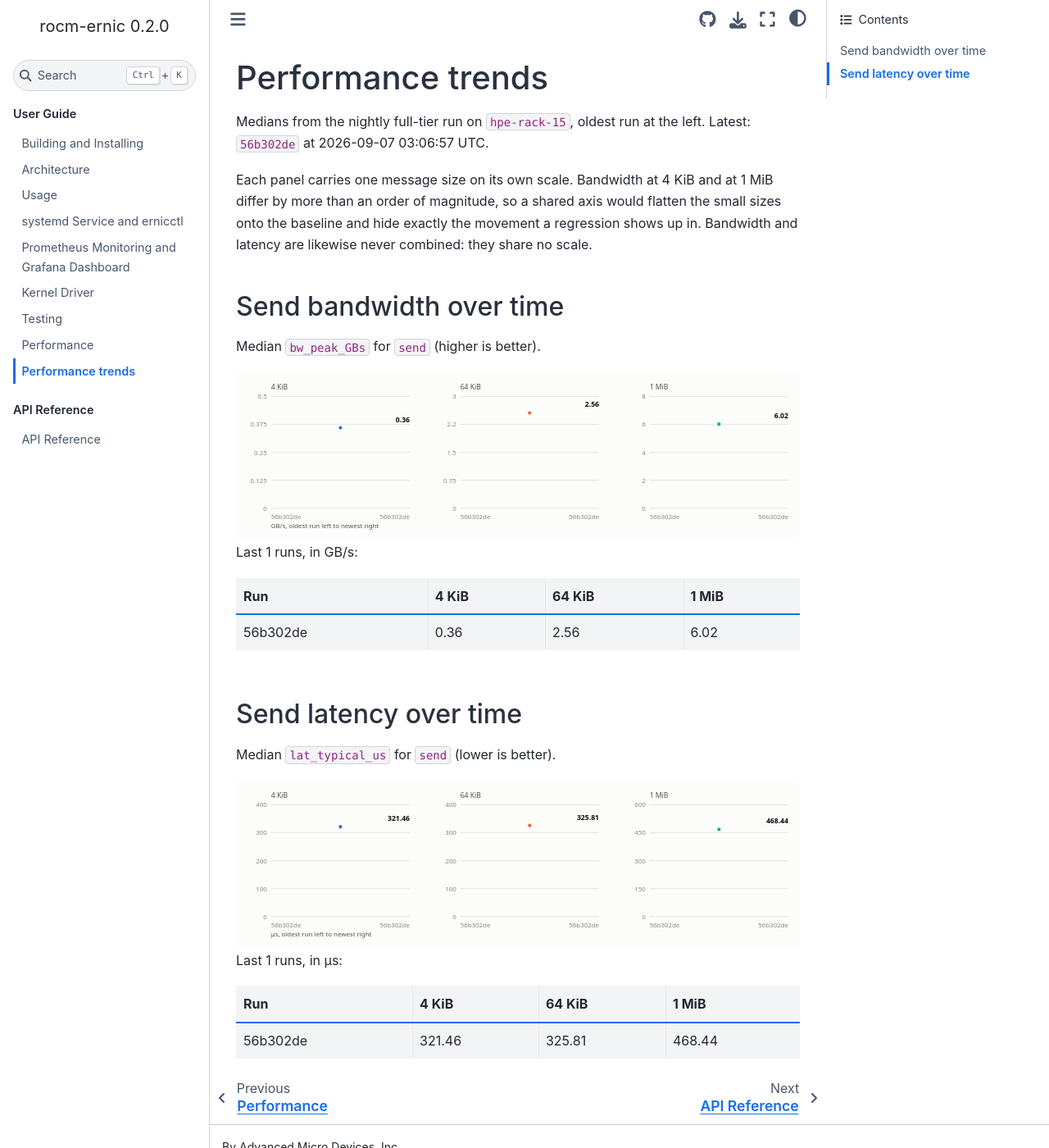
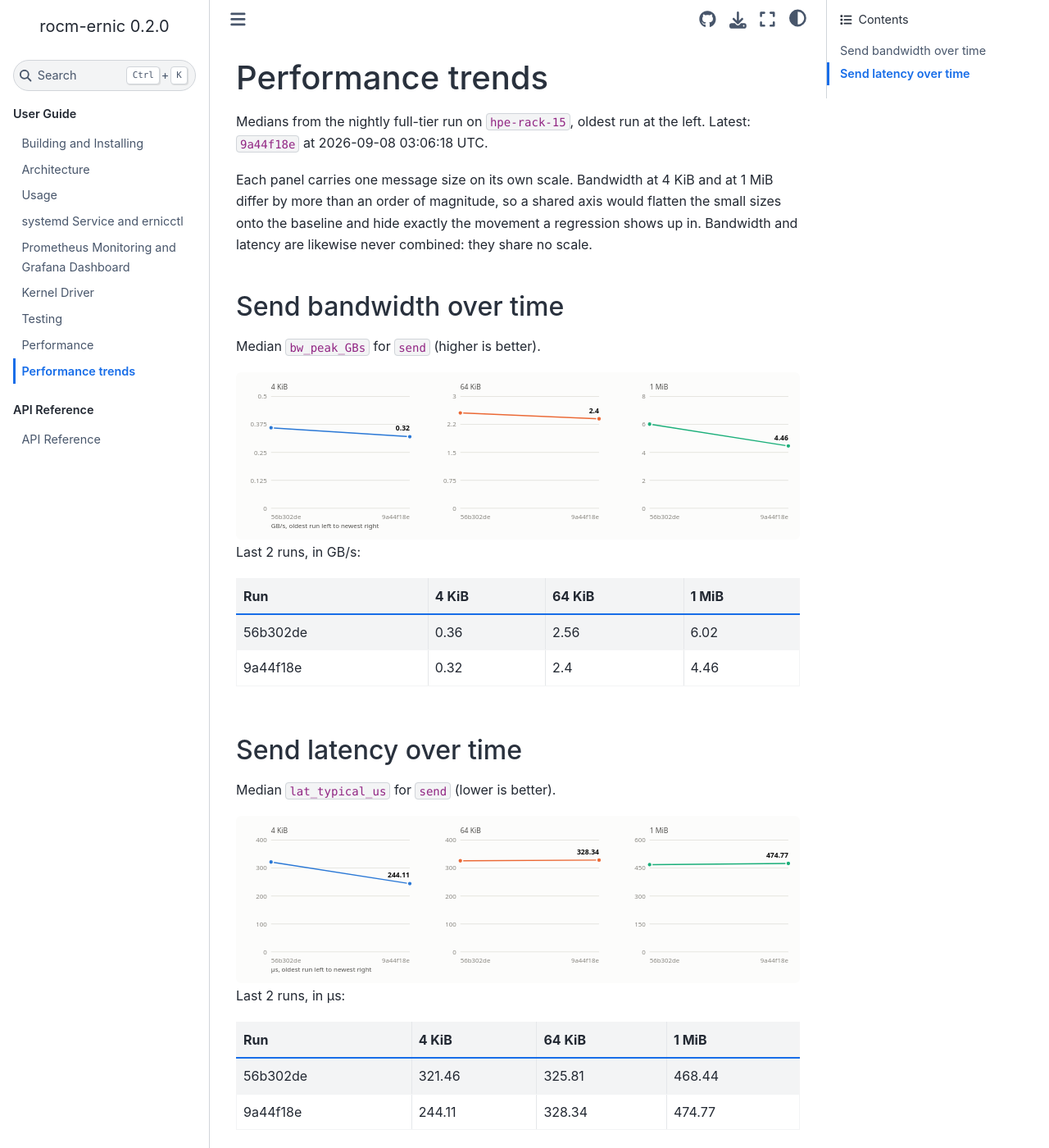
Before and after one commit to ROCm/rocm-ernic, a Sphinx documentation site: the page built from docs/perf-trends.rst, in a window 1280 px wide and 1400 px high. Shown: the whole window at 82% size. Built offline with Sphinx 7.4.7 and the Sphinx Book theme 1.1.4, drawn with Linux system fonts in a browser that asks for light colours.

Commit message:
docs(perf): publish trends from run 34181203777
Generated by ci/report/publish-perf.py. [skip ci]

```diff
--- a/docs/perf-history/chart-bandwidth.html
+++ b/docs/perf-history/chart-bandwidth.html
@@ -29,11 +29,12 @@
 <text class="tick" x="47" y="81.5" text-anchor="end">0.375</text>
 <line class="grid" x1="54" y1="30.0" x2="290" y2="30.0"/>
 <text class="tick" x="47" y="34.0" text-anchor="end">0.5</text>
-<path class="ln" d="M172.0,83.2" stroke="var(--s1)"/>
-<circle class="pt" cx="172.0" cy="83.2" r="4" fill="var(--s1)"><title>4 KiB — 0.36 GB/s — 56b302de</title></circle>
-<text class="lbl" x="290" y="73.2" text-anchor="end">0.36</text>
+<path class="ln" d="M54.0,83.2 L290.0,98.4" stroke="var(--s1)"/>
+<circle class="pt" cx="54.0" cy="83.2" r="4" fill="var(--s1)"><title>4 KiB — 0.36 GB/s — 56b302de</title></circle>
+<circle class="pt" cx="290.0" cy="98.4" r="4" fill="var(--s1)"><title>4 KiB — 0.32 GB/s — 9a44f18e</title></circle>
+<text class="lbl" x="290" y="88.4" text-anchor="end">0.32</text>
 <text class="tick" x="54" y="238">56b302de</text>
-<text class="tick" x="290" y="238" text-anchor="end">56b302de</text>
+<text class="tick" x="290" y="238" text-anchor="end">9a44f18e</text>
 <text class="ptitle" x="376" y="18">64 KiB</text>
 <line class="grid" x1="376" y1="220.0" x2="612" y2="220.0"/>
 <text class="tick" x="369" y="224.0" text-anchor="end">0</text>
@@ -45,11 +46,12 @@
 <text class="tick" x="369" y="81.5" text-anchor="end">2.2</text>
 <line class="grid" x1="376" y1="30.0" x2="612" y2="30.0"/>
 <text class="tick" x="369" y="34.0" text-anchor="end">3</text>
-<path class="ln" d="M494.0,57.9" stroke="var(--s2)"/>
-<circle class="pt" cx="494.0" cy="57.9" r="4" fill="var(--s2)"><title>64 KiB — 2.56 GB/s — 56b302de</title></circle>
-<text class="lbl" x="612" y="47.9" text-anchor="end">2.56</text>
+<path class="ln" d="M376.0,57.9 L612.0,68.0" stroke="var(--s2)"/>
+<circle class="pt" cx="376.0" cy="57.9" r="4" fill="var(--s2)"><title>64 KiB — 2.56 GB/s — 56b302de</title></circle>
+<circle class="pt" cx="612.0" cy="68.0" r="4" fill="var(--s2)"><title>64 KiB — 2.4 GB/s — 9a44f18e</title></circle>
+<text class="lbl" x="612" y="58.0" text-anchor="end">2.4</text>
 <text class="tick" x="376" y="238">56b302de</text>
-<text class="tick" x="612" y="238" text-anchor="end">56b302de</text>
+<text class="tick" x="612" y="238" text-anchor="end">9a44f18e</text>
 <text class="ptitle" x="698" y="18">1 MiB</text>
 <line class="grid" x1="698" y1="220.0" x2="934" y2="220.0"/>
 <text class="tick" x="691" y="224.0" text-anchor="end">0</text>
@@ -61,11 +63,12 @@
 <text class="tick" x="691" y="81.5" text-anchor="end">6</text>
 <line class="grid" x1="698" y1="30.0" x2="934" y2="30.0"/>
 <text class="tick" x="691" y="34.0" text-anchor="end">8</text>
-<path class="ln" d="M816.0,77.0" stroke="var(--s3)"/>
-<circle class="pt" cx="816.0" cy="77.0" r="4" fill="var(--s3)"><title>1 MiB — 6.02 GB/s — 56b302de</title></circle>
-<text class="lbl" x="934" y="67.0" text-anchor="end">6.02</text>
+<path class="ln" d="M698.0,77.0 L934.0,114.1" stroke="var(--s3)"/>
+<circle class="pt" cx="698.0" cy="77.0" r="4" fill="var(--s3)"><title>1 MiB — 6.02 GB/s — 56b302de</title></circle>
+<circle class="pt" cx="934.0" cy="114.1" r="4" fill="var(--s3)"><title>1 MiB — 4.46 GB/s — 9a44f18e</title></circle>
+<text class="lbl" x="934" y="104.1" text-anchor="end">4.46</text>
 <text class="tick" x="698" y="238">56b302de</text>
-<text class="tick" x="934" y="238" text-anchor="end">56b302de</text>
+<text class="tick" x="934" y="238" text-anchor="end">9a44f18e</text>
 <text class="axis" x="54" y="254">GB/s, oldest run left to newest right</text>
 </svg>
 </div>
--- a/docs/perf-history/chart-latency.html
+++ b/docs/perf-history/chart-latency.html
@@ -29,11 +29,12 @@
 <text class="tick" x="47" y="81.5" text-anchor="end">300</text>
 <line class="grid" x1="54" y1="30.0" x2="290" y2="30.0"/>
 <text class="tick" x="47" y="34.0" text-anchor="end">400</text>
-<path class="ln" d="M172.0,67.3" stroke="var(--s1)"/>
-<circle class="pt" cx="172.0" cy="67.3" r="4" fill="var(--s1)"><title>4 KiB — 321.46 µs — 56b302de</title></circle>
-<text class="lbl" x="290" y="57.3" text-anchor="end">321.46</text>
+<path class="ln" d="M54.0,67.3 L290.0,104.0" stroke="var(--s1)"/>
+<circle class="pt" cx="54.0" cy="67.3" r="4" fill="var(--s1)"><title>4 KiB — 321.46 µs — 56b302de</title></circle>
+<circle class="pt" cx="290.0" cy="104.0" r="4" fill="var(--s1)"><title>4 KiB — 244.11 µs — 9a44f18e</title></circle>
+<text class="lbl" x="290" y="94.0" text-anchor="end">244.11</text>
 <text class="tick" x="54" y="238">56b302de</text>
-<text class="tick" x="290" y="238" text-anchor="end">56b302de</text>
+<text class="tick" x="290" y="238" text-anchor="end">9a44f18e</text>
 <text class="ptitle" x="376" y="18">64 KiB</text>
 <line class="grid" x1="376" y1="220.0" x2="612" y2="220.0"/>
 <text class="tick" x="369" y="224.0" text-anchor="end">0</text>
@@ -45,11 +46,12 @@
 <text class="tick" x="369" y="81.5" text-anchor="end">300</text>
 <line class="grid" x1="376" y1="30.0" x2="612" y2="30.0"/>
 <text class="tick" x="369" y="34.0" text-anchor="end">400</text>
-<path class="ln" d="M494.0,65.2" stroke="var(--s2)"/>
-<circle class="pt" cx="494.0" cy="65.2" r="4" fill="var(--s2)"><title>64 KiB — 325.81 µs — 56b302de</title></circle>
-<text class="lbl" x="612" y="55.2" text-anchor="end">325.81</text>
+<path class="ln" d="M376.0,65.2 L612.0,64.0" stroke="var(--s2)"/>
+<circle class="pt" cx="376.0" cy="65.2" r="4" fill="var(--s2)"><title>64 KiB — 325.81 µs — 56b302de</title></circle>
+<circle class="pt" cx="612.0" cy="64.0" r="4" fill="var(--s2)"><title>64 KiB — 328.34 µs — 9a44f18e</title></circle>
+<text class="lbl" x="612" y="54.0" text-anchor="end">328.34</text>
 <text class="tick" x="376" y="238">56b302de</text>
-<text class="tick" x="612" y="238" text-anchor="end">56b302de</text>
+<text class="tick" x="612" y="238" text-anchor="end">9a44f18e</text>
 <text class="ptitle" x="698" y="18">1 MiB</text>
 <line class="grid" x1="698" y1="220.0" x2="934" y2="220.0"/>
 <text class="tick" x="691" y="224.0" text-anchor="end">0</text>
@@ -61,11 +63,12 @@
 <text class="tick" x="691" y="81.5" text-anchor="end">450</text>
 <line class="grid" x1="698" y1="30.0" x2="934" y2="30.0"/>
 <text class="tick" x="691" y="34.0" text-anchor="end">600</text>
-<path class="ln" d="M816.0,71.7" stroke="var(--s3)"/>
-<circle class="pt" cx="816.0" cy="71.7" r="4" fill="var(--s3)"><title>1 MiB — 468.44 µs — 56b302de</title></circle>
-<text class="lbl" x="934" y="61.7" text-anchor="end">468.44</text>
+<path class="ln" d="M698.0,71.7 L934.0,69.7" stroke="var(--s3)"/>
+<circle class="pt" cx="698.0" cy="71.7" r="4" fill="var(--s3)"><title>1 MiB — 468.44 µs — 56b302de</title></circle>
+<circle class="pt" cx="934.0" cy="69.7" r="4" fill="var(--s3)"><title>1 MiB — 474.77 µs — 9a44f18e</title></circle>
+<text class="lbl" x="934" y="59.7" text-anchor="end">474.77</text>
 <text class="tick" x="698" y="238">56b302de</text>
-<text class="tick" x="934" y="238" text-anchor="end">56b302de</text>
+<text class="tick" x="934" y="238" text-anchor="end">9a44f18e</text>
 <text class="axis" x="54" y="254">µs, oldest run left to newest right</text>
 </svg>
 </div>
--- a/docs/perf-trends.rst
+++ b/docs/perf-trends.rst
@@ -5,7 +5,7 @@ Performance trends
 ==================
 
 Medians from the nightly full-tier run on ``hpe-rack-15``, oldest run at
-the left. Latest: ``56b302de`` at 2026-09-07 03:06:57 UTC.
+the left. Latest: ``9a44f18e`` at 2026-09-08 03:06:18 UTC.
 
 Each panel carries one message size on its own scale. Bandwidth at 4 KiB
 and at 1 MiB differ by more than an order of magnitude, so a shared axis
@@ -21,12 +21,13 @@ Median ``bw_peak_GBs`` for ``send`` (higher is better).
 .. raw:: html
    :file: perf-history/chart-bandwidth.html
 
-Last 1 runs, in GB/s:
+Last 2 runs, in GB/s:
 
 ======== ===== ====== =====
 Run      4 KiB 64 KiB 1 MiB
 ======== ===== ====== =====
 56b302de 0.36  2.56   6.02
+9a44f18e 0.32  2.4    4.46
 ======== ===== ====== =====
 
 Send latency over time
@@ -37,10 +38,11 @@ Median ``lat_typical_us`` for ``send`` (lower is better).
 .. raw:: html
    :file: perf-history/chart-latency.html
 
-Last 1 runs, in µs:
+Last 2 runs, in µs:
 
 ======== ====== ====== ======
 Run      4 KiB  64 KiB 1 MiB
 ======== ====== ====== ======
 56b302de 321.46 325.81 468.44
+9a44f18e 244.11 328.34 474.77
 ======== ====== ====== ======
```
Also changed, not shown: 1 other file.
